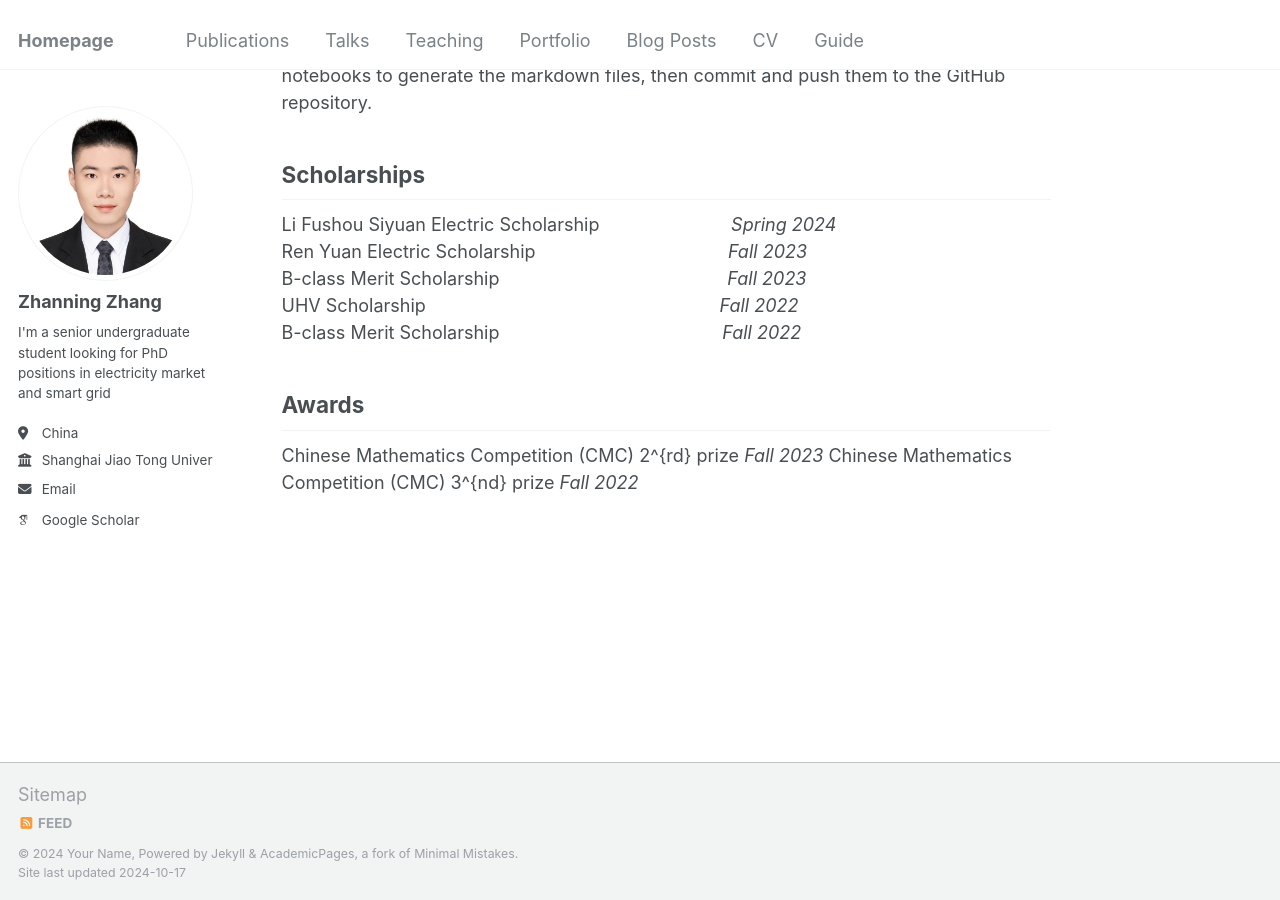
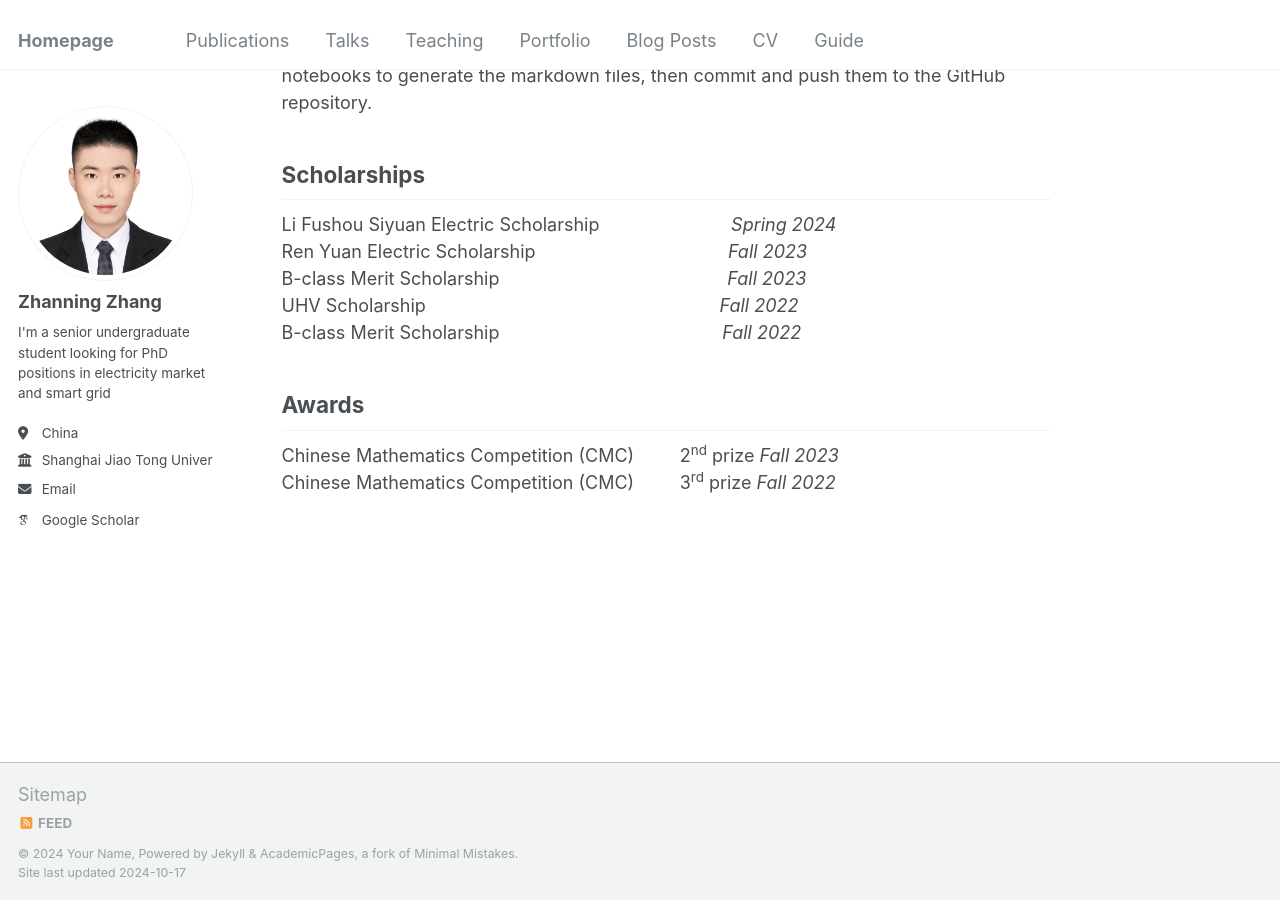
Before and after one commit to znzhang02/ZN.Zhang, a Jekyll site: the page built from _pages/about.md, in a window 1280 px wide and 900 px high, scrolled down 2051 px. Built offline with Jekyll 4.4.1, drawn with Linux system fonts in a browser that asks for light colours; some web fonts are replaced.

```diff
--- a/_pages/about.md
+++ b/_pages/about.md
@@ -62,5 +62,9 @@ _Fall 2022_ <br>
 
 Awards
 ------
-Chinese Mathematics Competition (CMC) 2^{rd} prize _Fall 2023_
-Chinese Mathematics Competition (CMC) 3^{nd} prize _Fall 2022_
+Chinese Mathematics Competition (CMC) &nbsp;&nbsp;&nbsp;&nbsp;&nbsp;&nbsp;&nbsp;
+2<sup>nd</sup> prize
+_Fall 2023_ <br>
+Chinese Mathematics Competition (CMC) &nbsp;&nbsp;&nbsp;&nbsp;&nbsp;&nbsp;&nbsp;
+3<sup>rd</sup> prize
+_Fall 2022_ <br>
```
